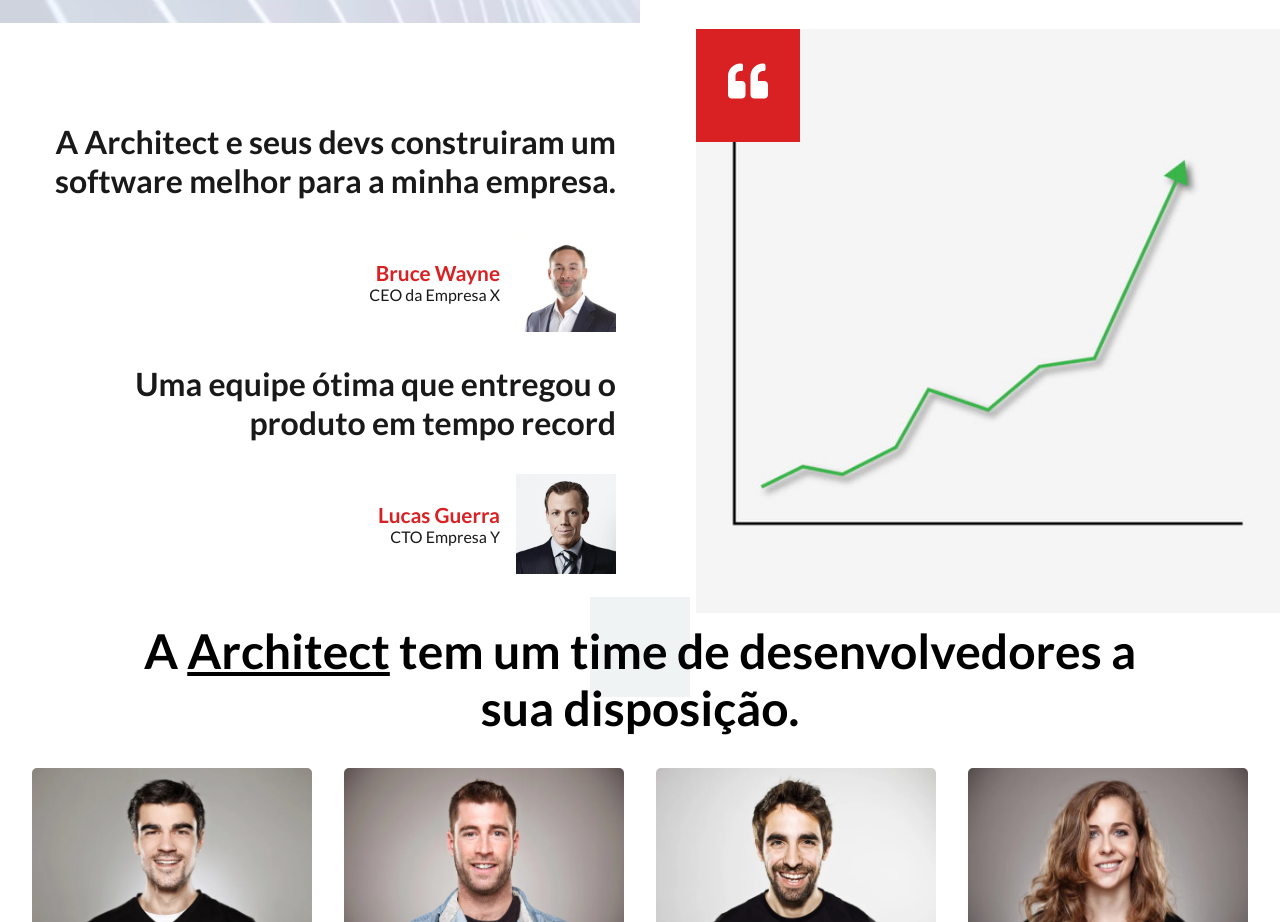
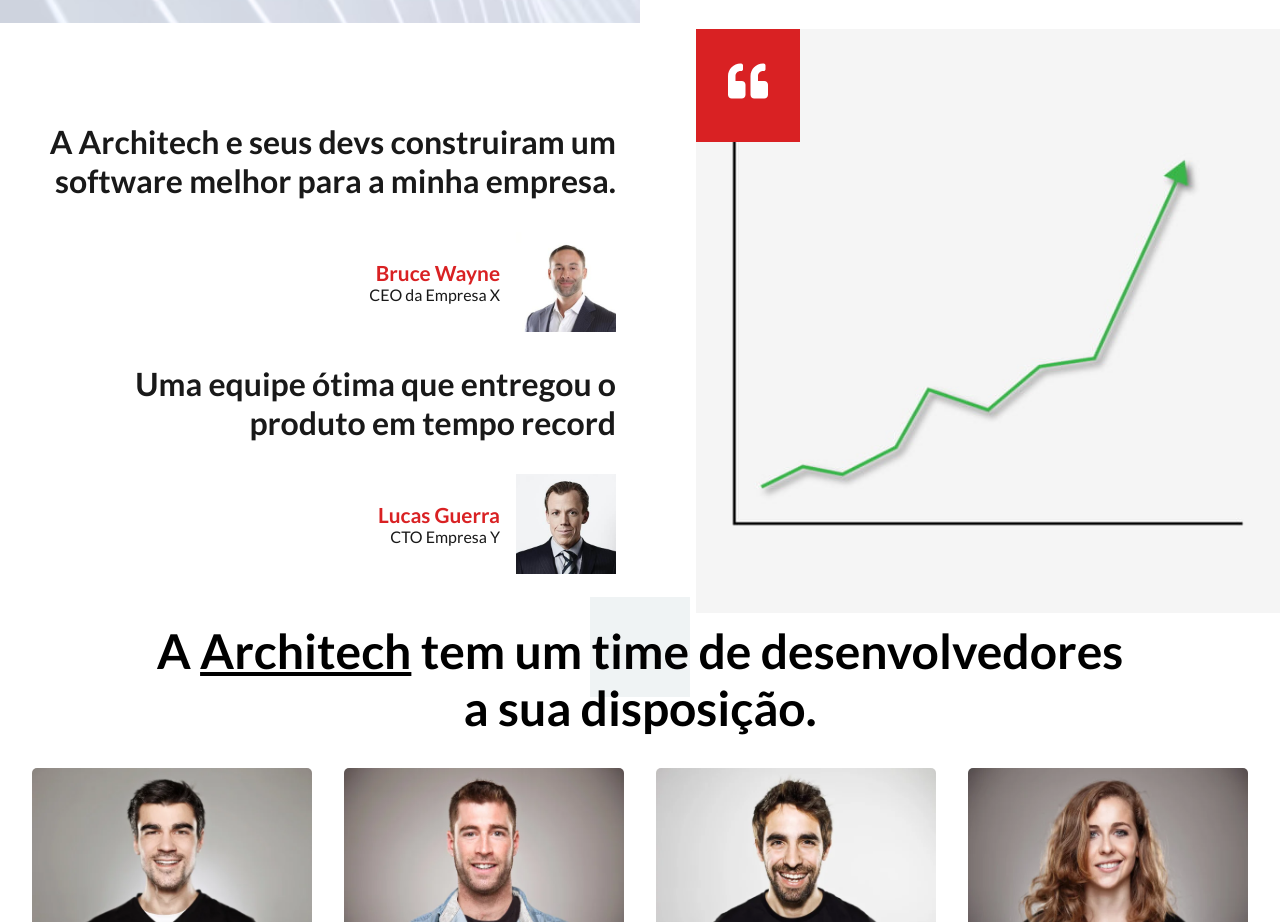
Before and after one commit to juliuscaezarff/Architech, a React (Vite) app: page / in a window 1280 px wide. Shown: the part 2180-3102 px from the top of the page. Built offline with nearby package versions, Linux system fonts and the light colour scheme.

Commit message:
changed name corporation

```diff
--- a/src/pages/Home.jsx
+++ b/src/pages/Home.jsx
@@ -110,7 +110,7 @@
         <div id="testimonialsInformation" className="textContainer">
           <p className="sectionSubtitle">Dpoimentos de clients</p>
           <h3 className="sectionTitle">
-            A Architect e seus devs construiram um software melhor para a minha
+            A Architech e seus devs construiram um software melhor para a minha
             empresa.
           </h3>
           <div className="author">
@@ -142,7 +142,7 @@
         <span className="square"></span>
         <span className="square"></span>
         <h2>
-          A <span>Architect</span> tem um time de desenvolvedores a sua
+          A <span>Architech</span> tem um time de desenvolvedores a sua
           disposição.
         </h2>
         <div className="employess">
```
